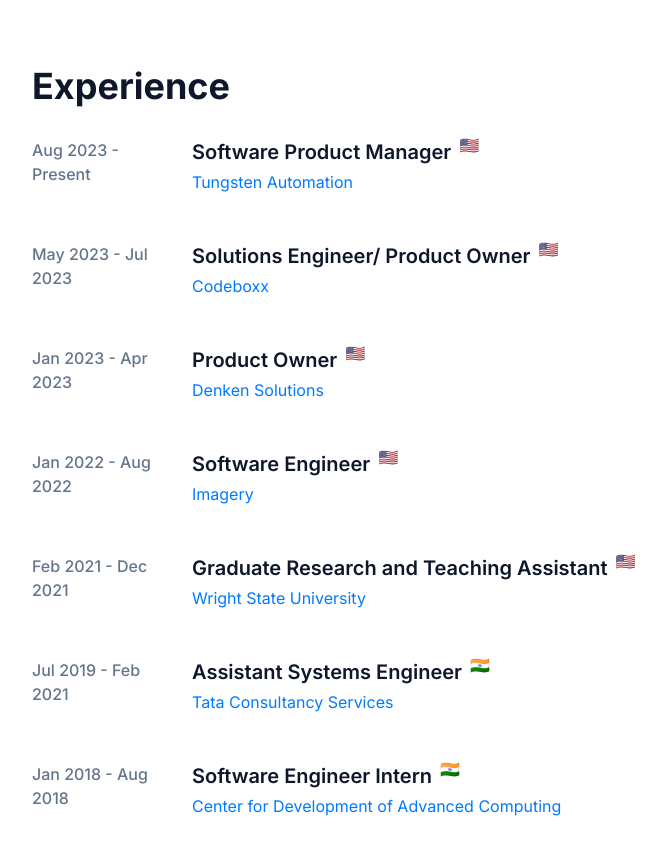
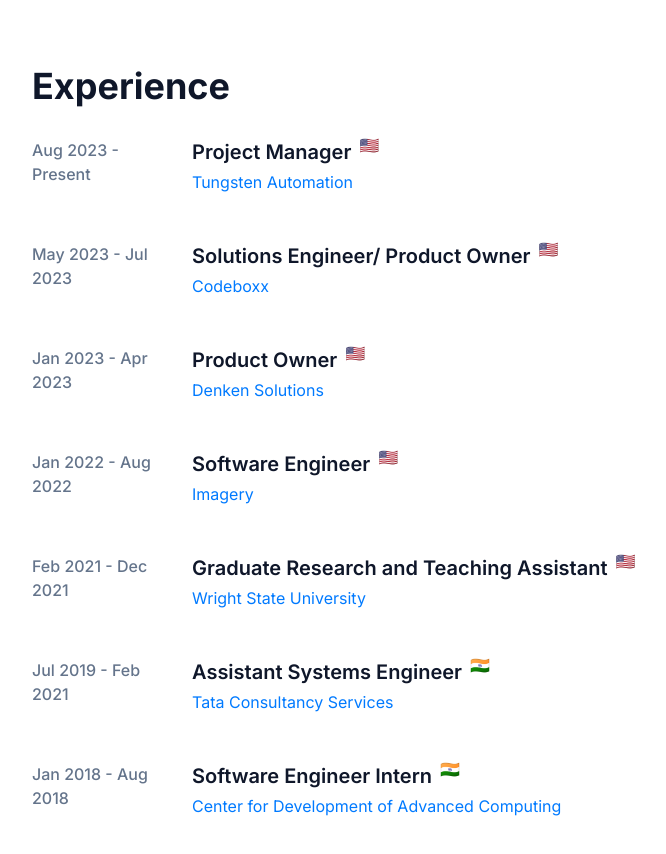
Before and after one commit to pulkitk07/Portfolio2, a Next.js app: page / in a window 1280 px wide. Shown: the part 1540-2394 px from the top of the page, without its empty margins (0-666 px from the left). Built offline with nearby package versions, Linux system fonts and the light colour scheme.

Commit message:
Update Experience.tsx

```diff
--- a/src/components/sections/Experience.tsx
+++ b/src/components/sections/Experience.tsx
@@ -7,7 +7,7 @@ import SectionHeading from '../shared/SectionHeading'
 
 const experiences = [
   {
-    title: 'Software Product Manager',
+    title: 'Project Manager',
     company: 'Tungsten Automation',
     location: '🇺🇲',
     duration: 'Aug 2023 - Present',
```
